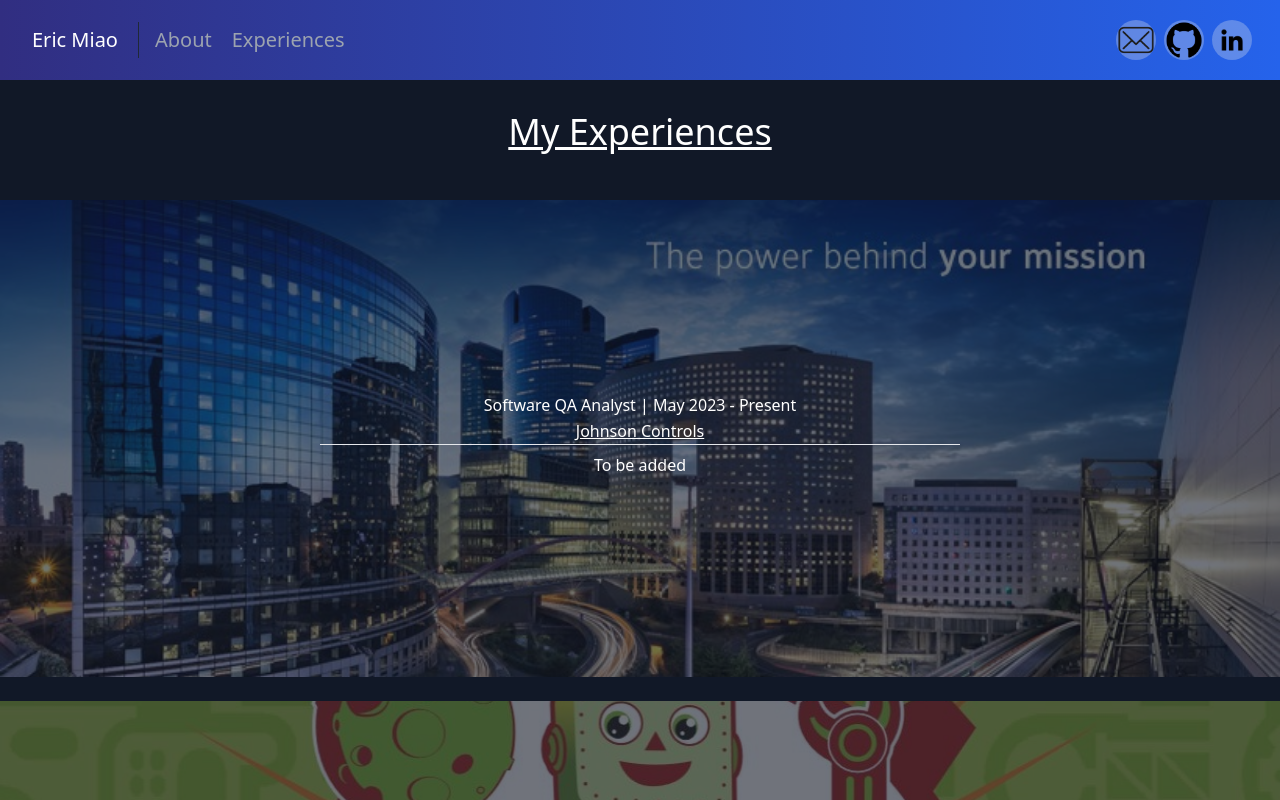
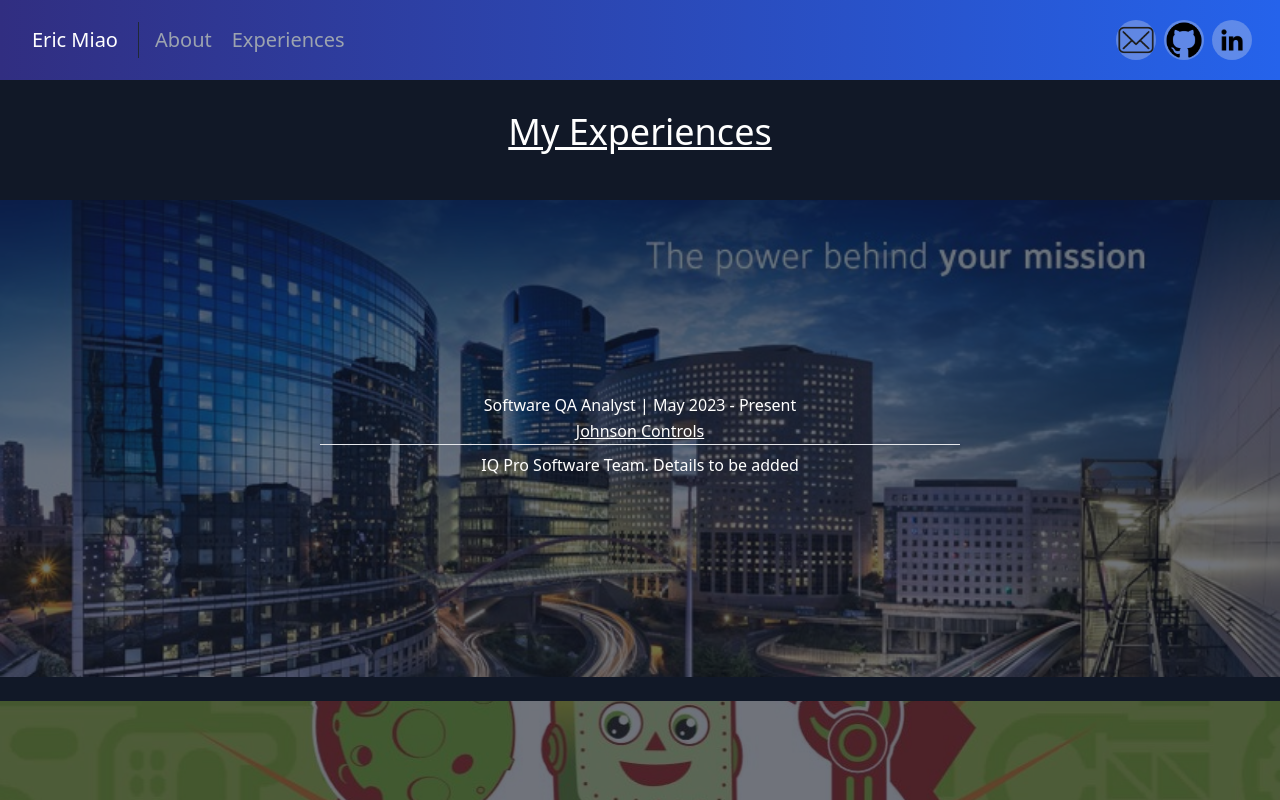
Before and after one commit to MiaoE/Eric-Miao-Personal-Portfolio, a React (Create React App) app: page /experiences in a window 1280 px wide. Shown: the top 800 px of the page. Built offline with nearby package versions, Linux system fonts and the light colour scheme.

Commit message:
Update Projects.js

```diff
--- a/src/components/Projects.js
+++ b/src/components/Projects.js
@@ -18,7 +18,7 @@
                 <a href="https://www.johnsoncontrols.com/"  target="_blank" rel="noreferrer" className="underline">Johnson Controls</a><br />
               </p>
               <p className="md:w-1/2 sm:w-2/3 p-2 mx-auto">
-                To be added
+                IQ Pro Software Team. Details to be added
               </p>
             </div>
           </div>
```
